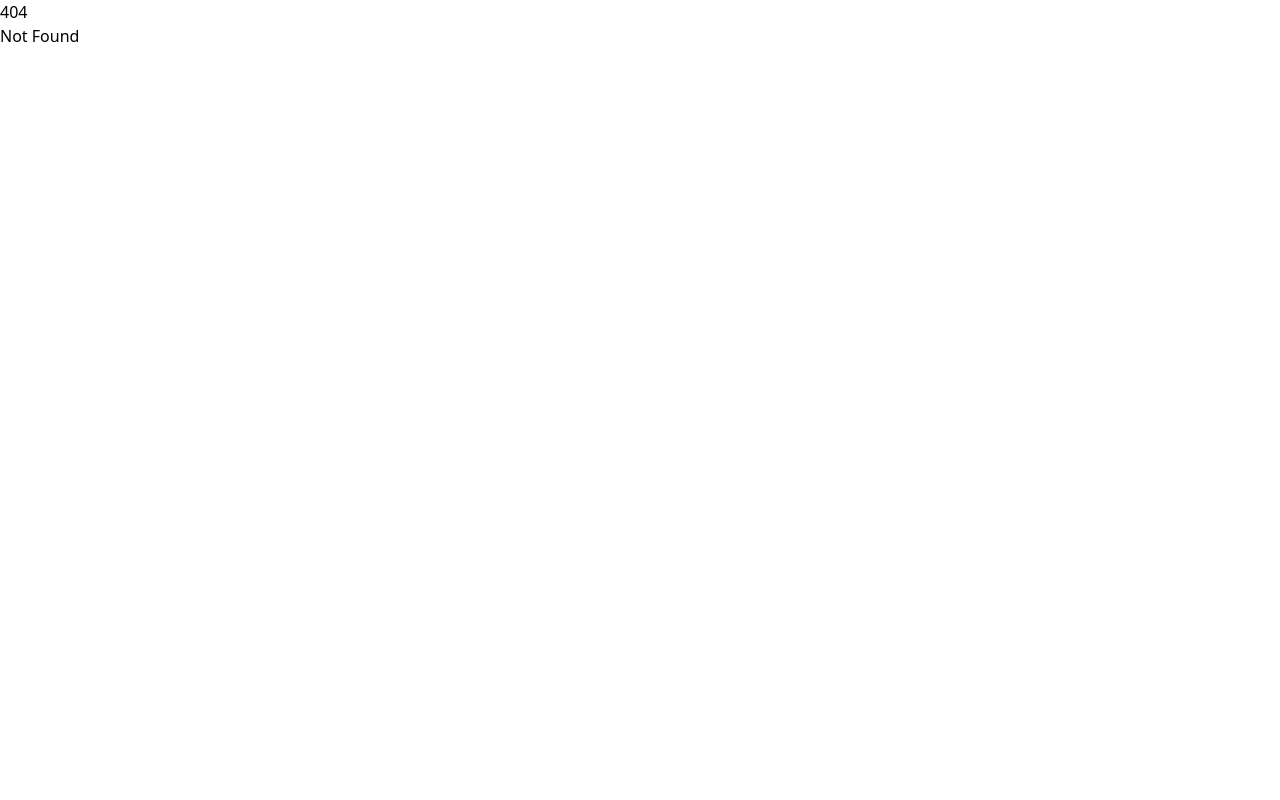
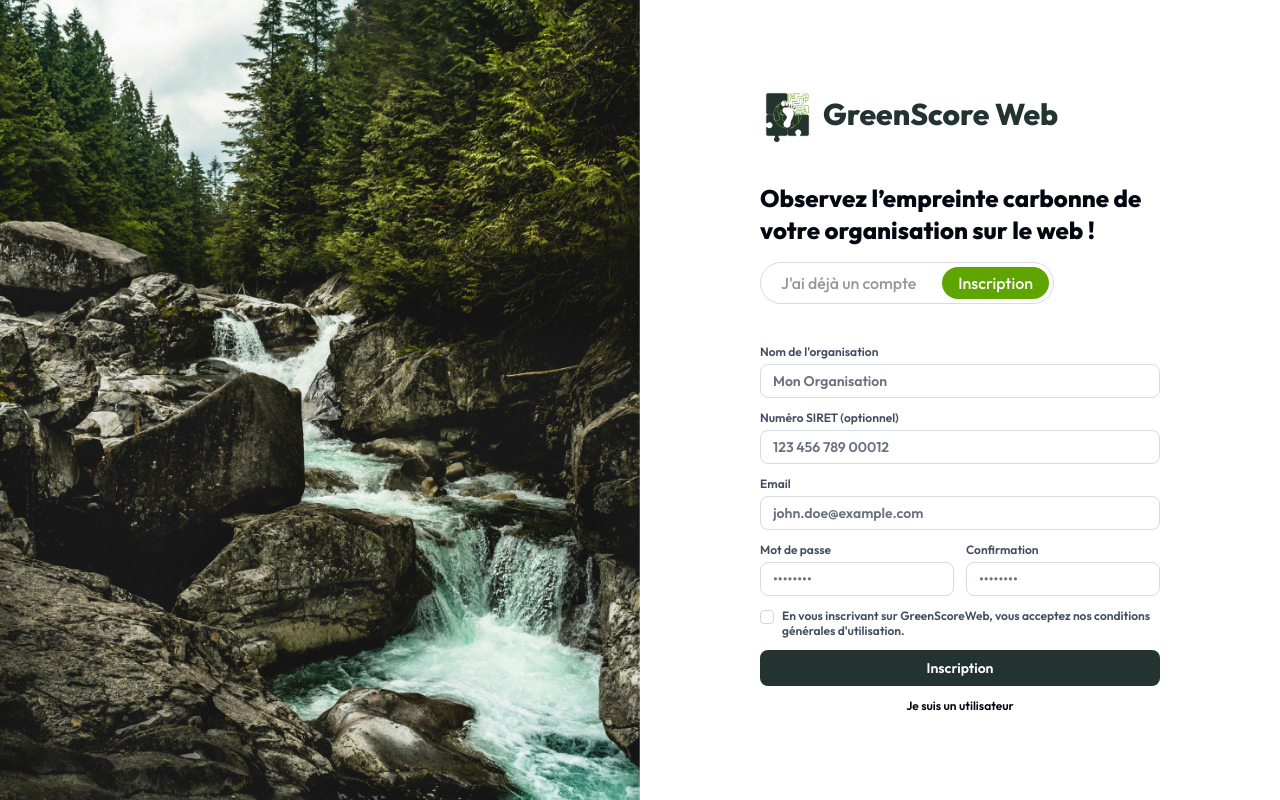
Before and after one commit to green-score-plugin/GreenScorePlugin-Rust-Svelte, a SvelteKit app in the folder frontend/: page /inscription-organisation in a window 1280 px wide. Before the commit this address had no page. Built offline with nearby package versions, Linux system fonts and the light colour scheme.

Commit message:
:sparkles: Ajout du front pour la page inscription organisation

```diff
--- a/frontend/src/hooks.server.ts
+++ b/frontend/src/hooks.server.ts
@@ -5,7 +5,7 @@ export const handle: Handle = async ({ event, resolve }) => {
     const session = event.cookies.get('greenscoreweb_sessions');
 
     // Routes publiques
-    const publicRoutes = ['/login', '/inscription'];
+    const publicRoutes = ['/login', '/inscription', '/inscription-organisation'];
     const isPublicRoute = publicRoutes.some(route =>
         event.url.pathname === route || event.url.pathname.startsWith(route + '/')
     );
--- /dev/null
+++ b/frontend/src/lib/components/InscriptionOrganisationForm.svelte
@@ -0,0 +1,157 @@
+<script lang="ts">
+    import validator from 'validator';
+    import { enhance } from '$app/forms';
+
+    let organisationName = '';
+    let siret = '';
+    let email = '';
+    let password = '';
+    let confirmPassword = '';
+    let agreeTerms = false;
+
+    let loading = false;
+    let submitted = false;
+
+    $: emailValid = !submitted || validator.isEmail(email);
+    $: passwordValid = !submitted || password.length >= 8;
+    $: confirmPasswordValid = !submitted || (confirmPassword.trim() !== '' && confirmPassword === password);
+    $: organisationNameValid = !submitted || organisationName.trim() !== '';
+    $: agreeTermsValid = !submitted || agreeTerms;
+
+    $: isFormValid =
+        validator.isEmail(email) &&
+        password.length >= 8 &&
+        confirmPassword.trim() !== '' &&
+        confirmPassword === password &&
+        organisationName.trim() !== '' &&
+        siret.trim() !== '' &&
+        agreeTerms;
+</script>
+
+<form method="POST" use:enhance={() => {
+    submitted = true;
+    if (!isFormValid) {
+        loading = false;
+        return async () => {};
+    }
+    loading = true;
+    return async ({ update }) => {
+        await update();
+        loading = false;
+    };
+}} class="flex flex-col gap-3 max-w-full overflow-hidden">
+
+    <div class="w-full text-grey-700 font-outfit font-semibold text-xs">
+        <label for="firstname" class="block mb-1">Nom de l'organisation</label>
+        <input
+                bind:value={organisationName}
+                id="firstname"
+                type="text"
+                name="firstname"
+                class="px-3 py-1.5 text-sm border rounded-lg text-grey-700 w-full focus:outline-none {!organisationNameValid ? 'border-red-700 bg-red-50' : 'border-grey-200'}"
+                placeholder="Mon Organisation"
+        >
+        {#if !organisationNameValid}
+            <span class="text-red-500 text-xs mt-0.5 block">Veuillez entrer un nom.</span>
+        {/if}
+    </div>
+
+    <div class="w-full text-grey-700 font-outfit font-semibold text-xs">
+        <label for="lastname" class="block mb-1">Numéro SIRET (optionnel)</label>
+        <input
+                bind:value={siret}
+                id="lastname"
+                type="text"
+                name="lastname"
+                class="px-3 py-1.5 text-sm border rounded-lg text-grey-700 w-full focus:outline-none border-grey-200"
+                placeholder="123 456 789 00012"
+        >
+    </div>
+
+    <div class="w-full text-grey-700 font-outfit font-semibold text-xs">
+        <label for="inputEmail" class="block mb-1">Email</label>
+        <input
+                bind:value={email}
+                type="email"
+                name="email"
+                id="inputEmail"
+                class="px-3 py-1.5 text-sm border rounded-lg w-full focus:outline-none {!emailValid ? 'border-red-700 bg-red-50' : 'border-grey-200'}"
+                placeholder="john.doe@example.com"
+        >
+        {#if !emailValid}
+            <span class="text-red-500 text-xs mt-0.5 block">Email invalide</span>
+        {/if}
+    </div>
+
+    <div class="grid grid-cols-1 md:grid-cols-2 gap-3">
+        <div class="text-grey-700 font-outfit font-semibold text-xs">
+            <label for="inputPassword" class="block mb-1">Mot de passe</label>
+            <input
+                    bind:value={password}
+                    type="password"
+                    name="password"
+                    id="inputPassword"
+                    class="px-3 py-1.5 text-sm border rounded-lg w-full focus:outline-none {!passwordValid ? 'border-red-700 bg-red-50' : 'border-grey-200'}"
+                    placeholder="••••••••"
+            >
+            {#if !passwordValid}
+                <span class="text-red-500 text-xs mt-0.5 block">Le mot de passe doit contenir au moins 8 caractères</span>
+            {/if}
+        </div>
+
+        <div class="text-grey-700 font-outfit font-semibold text-xs">
+            <label for="confirmPassword" class="block mb-1">Confirmation</label>
+            <input
+                    bind:value={confirmPassword}
+                    id="confirmPassword"
+                    type="password"
+                    name="confirmPassword"
+                    class="px-3 py-1.5 text-sm border rounded-lg w-full focus:outline-none {!confirmPasswordValid ? 'border-red-700 bg-red-50' : 'border-grey-200'}"
+                    placeholder="••••••••"
+            >
+            {#if !confirmPasswordValid}
+                <span class="text-red-500 text-xs mt-0.5 block">
+                    {confirmPassword.trim() === '' ? 'Veuillez confirmer votre mot de passe.' : 'Les mots de passe ne correspondent pas.'}
+                </span>
+            {/if}
+        </div>
+    </div>
+
+    <div class="text-grey-700 font-semibold text-xs font-outfit">
+        <div class="flex gap-2 items-start">
+            <input
+                    bind:checked={agreeTerms}
+                    id="agreeTerms"
+                    type="checkbox"
+                    name="agreeTerms"
+                    class="w-3.5 h-3.5 mt-0.5 rounded border-gray-300 text-gs-green-950 focus:ring-0 focus:ring-offset-0 accent-gs-green-950 cursor-pointer flex-shrink-0"
+            >
+            <label for="agreeTerms" class="leading-tight text-xs">
+                En vous inscrivant sur GreenScoreWeb, vous acceptez nos conditions générales d'utilisation.
+            </label>
+        </div>
+        {#if !agreeTermsValid}
+            <span class="text-red-500 text-xs mt-0.5 block ml-5">Vous devez accepter nos conditions générales d'utilisation</span>
+        {/if}
+    </div>
+
+    <button
+            type="submit"
+            disabled={loading}
+            class="w-full rounded-lg bg-gs-green-950 hover:bg-gs-green-800 transition-all duration-300 px-3 py-2 text-sm font-semibold font-outfit text-white cursor-pointer disabled:opacity-50 disabled:cursor-not-allowed flex items-center justify-center gap-2"
+    >
+        {#if loading}
+            <svg class="animate-spin h-4 w-4" xmlns="http://www.w3.org/2000/svg" viewBox="0 0 24 24" aria-hidden="true">
+                <circle class="opacity-25" cx="12" cy="12" r="10" stroke="currentColor" stroke-width="4"></circle>
+                <path class="opacity-75" fill="currentColor" d="M4 12a8 8 0 018-8V0C5.373 0 0 5.373 0 12h4zm2 5.291A7.962 7.962 0 014 12H0c0 3.042 1.135 5.824 3 7.938l3-2.647z"></path>
+            </svg>
+            Inscription...
+        {:else}
+            Inscription
+        {/if}
+    </button>
+
+    <a href="/inscription" class="text-grey-950 font-outfit font-semibold text-xs text-center hover:underline">
+        Je suis un utilisateur
+    </a>
+</form>
--- /dev/null
+++ b/frontend/src/routes/(auth)/inscription-organisation/+page.svelte
@@ -0,0 +1,18 @@
+<script lang="ts">
+    import AuthBase from '$lib/components/AuthBase.svelte';
+    import InscriptionOrganisationForm from "$lib/components/InscriptionOrganisationForm.svelte";
+
+    export let form;
+    export let subtitle : string = 'Observez l’empreinte carbonne de votre organisation sur le web !';
+</script>
+
+<AuthBase title="Inscription" {subtitle} {form} showModeSwitcher={true}>
+    <svelte:fragment slot="mode-switcher">
+        <a href="/login" class="rounded-full px-4 py-1 text-[#979797]">J'ai déjà un compte</a>
+        <a href="/inscription" class="rounded-full px-4 py-1 text-white bg-lime-600">Inscription</a>
+    </svelte:fragment>
+
+    <svelte:fragment slot="form">
+        <InscriptionOrganisationForm />
+    </svelte:fragment>
+</AuthBase>
```
